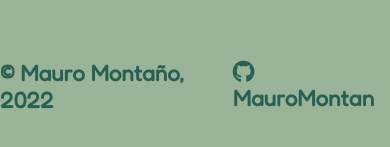
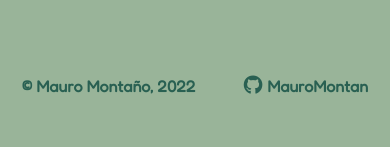
Before and after one commit to MauroMontan/pokedex2.0, a Vue app: page / in a window 390 px wide. Shown: the part 161-308 px from the top of the page. Built offline with nearby package versions, Linux system fonts and the light colour scheme; no server answers.

Commit message:
fixing footer breakpoints

```diff
--- a/src/components/footer.vue
+++ b/src/components/footer.vue
@@ -37,4 +37,19 @@
   color: #296052;
   font-weight: bold;
 }
+
+@media (max-width: 768px) {
+  .footer h2 {
+    font-size: 1rem;
+    color: #296052;
+  }
+  .footer .networks a {
+    margin-left: 0.3rem;
+    font-size: 1rem;
+    color: #296052;
+  }
+  .footer .networks i {
+    font-size: 1.2rem;
+  }
+}
 </style>
```
